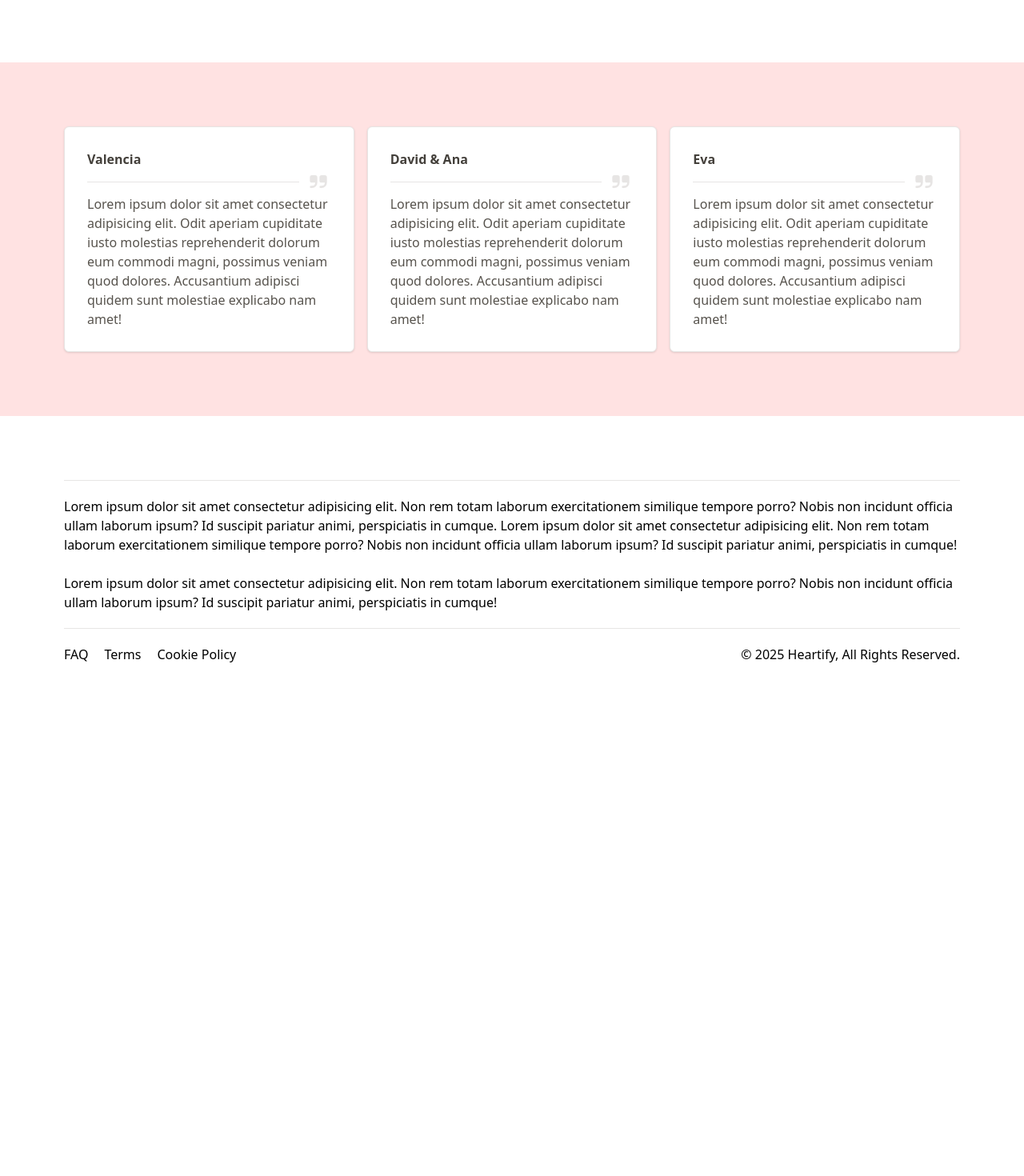
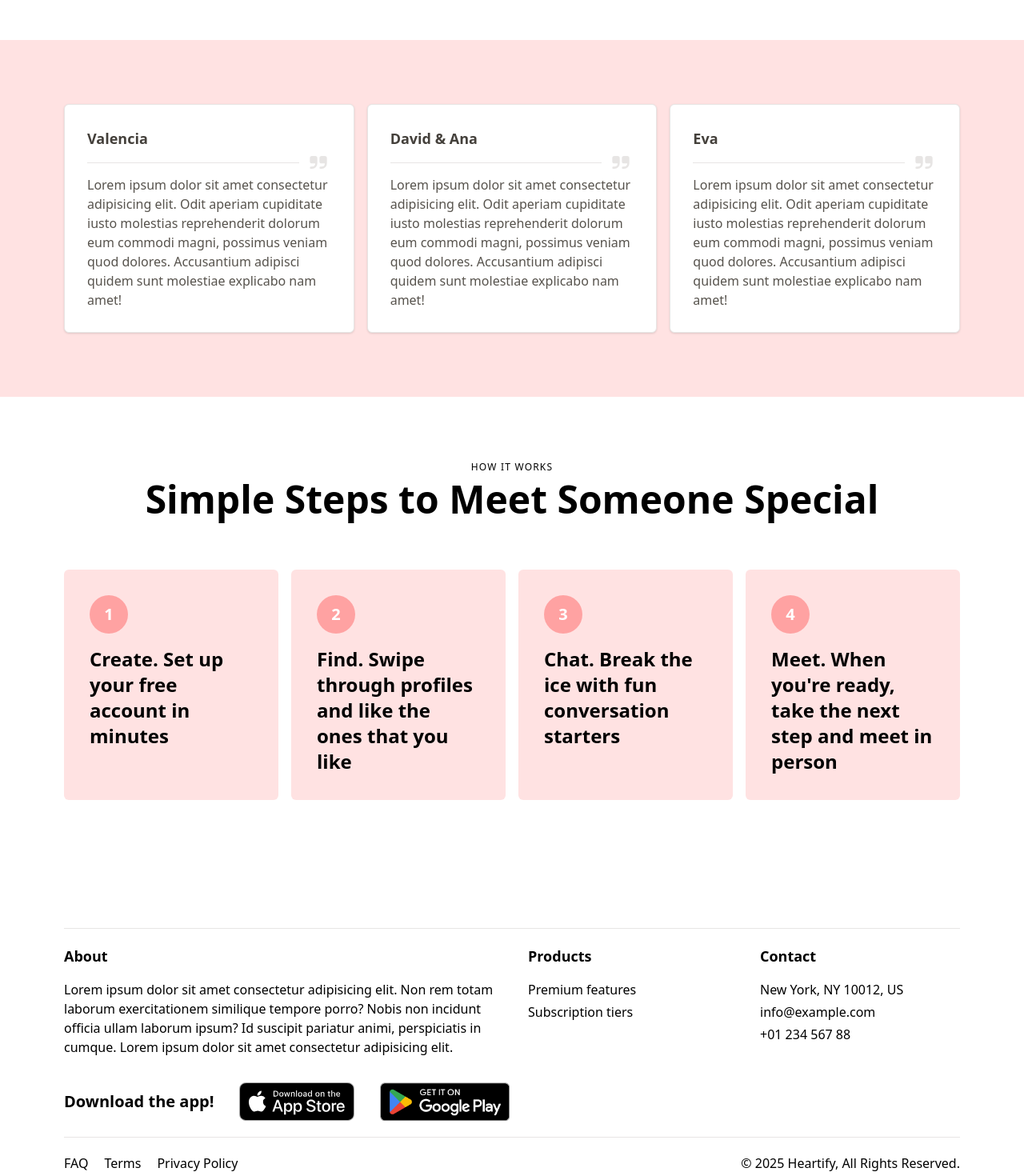
Before and after one commit to marsellius88/heartify-landing, a React (Vite) app: page / in a window 1280 px wide. Shown: the part 1174-2644 px from the top of the page at 80% size. Before the commit the page ends 2008 px from the top, so only its background shows below. Built offline with nearby package versions, Linux system fonts and the light colour scheme.

Commit message:
added how it works section and changed styling

```diff
--- a/src/App.jsx
+++ b/src/App.jsx
@@ -3,6 +3,7 @@ import Features from "./components/Features";
 import Hero from "./components/Hero";
 import Navbar from "./components/Navbar";
 import Testimonials from "./components/Testimonials";
+import HowItWorks from "./components/HowItWorks";
 import Footer from "./components/Footer";
 
 function App() {
@@ -16,6 +17,7 @@ function App() {
         <div>
           <Features targetRef={targetRef} />
           <Testimonials />
+          <HowItWorks />
           <Footer />
         </div>
       </main>
--- a/src/components/Features.jsx
+++ b/src/components/Features.jsx
@@ -7,14 +7,14 @@ import callImage from "../assets/video-call.png";
 export default function Features({ targetRef }) {
   return (
     <section ref={targetRef} className="px-20 py-20">
-      <div className="flex flex-col gap-4 items-center text-center mb-15">
-        <h3 className="text-4xl font-black">Main Features</h3>
-        <p className="px-70">
-          Lorem ipsum dolor sit amet consectetur adipisicing elit. Non rem totam
-          laborum exercitationem similique tempore porro?
-        </p>
-      </div>
-      <div className="grid grid-cols-4 gap-4">
+      <div className="container mx-auto">
+        <span className="block mb-2 text-xs font-medium tracking-widest text-center uppercase">
+          Key Features
+        </span>
+        <h2 className="text-5xl font-bold text-center">
+          The Future of Dating Starts Here
+        </h2>
+        <div className="grid grid-cols-4 mt-16 gap-4">
           <FeatureItem
             feature={{
               image: matchImage,
@@ -40,6 +40,7 @@ export default function Features({ targetRef }) {
             }}
           />
         </div>
+      </div>
     </section>
   );
 }
--- a/src/components/Footer.jsx
+++ b/src/components/Footer.jsx
@@ -1,39 +1,94 @@
+import downloadAppleImage from "../assets/download-apple.svg";
+import downloadGoogleImage from "../assets/download-google.png";
+
+const productItems = ["Premium features", "Subscription tiers"];
+const contactItems = [
+  "New York, NY 10012, US",
+  "info@example.com",
+  "+01 234 567 88",
+];
+
 export default function Footer() {
   return (
     <footer className="px-20 pt-20">
       <div className="py-5 border-y-1 border-stone-200">
-        <p>
-          Lorem ipsum dolor sit amet consectetur adipisicing elit. Non rem totam
-          laborum exercitationem similique tempore porro? Nobis non incidunt
-          officia ullam laborum ipsum? Id suscipit pariatur animi, perspiciatis
-          in cumque. Lorem ipsum dolor sit amet consectetur adipisicing elit.
-          Non rem totam laborum exercitationem similique tempore porro? Nobis
-          non incidunt officia ullam laborum ipsum? Id suscipit pariatur animi,
-          perspiciatis in cumque!
-        </p>
-        <br />
-        <p>
-          Lorem ipsum dolor sit amet consectetur adipisicing elit. Non rem totam
-          laborum exercitationem similique tempore porro? Nobis non incidunt
-          officia ullam laborum ipsum? Id suscipit pariatur animi, perspiciatis
-          in cumque!
-        </p>
+        <div className="grid grid-cols-4 gap-10">
+          <div className="col-span-2">
+            <p className="text-lg font-bold pb-4">About</p>
+            <p>
+              Lorem ipsum dolor sit amet consectetur adipisicing elit. Non rem
+              totam laborum exercitationem similique tempore porro? Nobis non
+              incidunt officia ullam laborum ipsum? Id suscipit pariatur animi,
+              perspiciatis in cumque. Lorem ipsum dolor sit amet consectetur
+              adipisicing elit.
+            </p>
+          </div>
+          <div>
+            <p className="text-lg font-bold pb-4">Products</p>
+            <ul>
+              {productItems.map((item, index) => (
+                <li key={`product-${index}`} className="mb-1">
+                  <a href="#" className="hover:text-[#d01760]">
+                    {item}
+                  </a>
+                </li>
+              ))}
+            </ul>
+          </div>
+          <div>
+            <p className="text-lg font-bold pb-4">Contact</p>
+            <ul>
+              {contactItems.map((item, index) => (
+                <li key={`contact-${index}`} className="mb-1">
+                  <a href="#" className="hover:text-[#d01760]">
+                    {item}
+                  </a>
+                </li>
+              ))}
+            </ul>
+          </div>
+        </div>
+        <div className="flex flex-row gap-8 items-center pt-8">
+          <p className="text-xl font-bold">Download the app!</p>
+          <a
+            href="https://apps.apple.com"
+            target="_blank"
+            rel="noopener noreferrer"
+          >
+            <img
+              src={downloadAppleImage}
+              alt="Download on the App Store"
+              className="h-12"
+            />
+          </a>
+          <a
+            href="https://play.google.com"
+            target="_blank"
+            rel="noopener noreferrer"
+          >
+            <img
+              src={downloadGoogleImage}
+              alt="Get it on Google Play"
+              className="h-12"
+            />
+          </a>
+        </div>
       </div>
       <div className="flex justify-between pt-5 pb-1">
         <ul className="flex space-x-5">
           <li>
-            <a href="#faq" className="hover:text-gray-300">
+            <a href="#" className="hover:text-[#d01760]">
               FAQ
             </a>
           </li>
           <li>
-            <a href="#terms" className="hover:text-gray-300">
+            <a href="#" className="hover:text-[#d01760]">
               Terms
             </a>
           </li>
           <li>
-            <a href="#cookie" className="hover:text-gray-300">
-              Cookie Policy
+            <a href="#" className="hover:text-[#d01760]">
+              Privacy Policy
             </a>
           </li>
         </ul>
--- a/src/components/Hero.jsx
+++ b/src/components/Hero.jsx
@@ -9,7 +9,7 @@ export default function Hero() {
       <div className="absolute inset-0 bg-black/50" />
       <div className="mx-auto my-auto flex flex-col gap-8 items-center z-10">
         <h2 className="text-6xl font-bold text-white">Meet Your True Love!</h2>
-        <button className="px-6 py-3 text-xl text-white font-bold bg-red-400 rounded-full hover:bg-red-500">
+        <button className="px-6 py-3 text-xl text-white font-bold bg-[#d01760] rounded-full hover:brightness-85 cursor-pointer">
           Create Account
         </button>
       </div>
--- /dev/null
+++ b/src/components/HowItWorks.jsx
@@ -0,0 +1,17 @@
+import Stepper from "./Stepper";
+
+export default function HowItWorks() {
+  return (
+    <section className="px-20 py-20">
+      <div className="container mx-auto">
+        <span className="block mb-2 text-xs font-medium tracking-widest text-center uppercase">
+          How it works
+        </span>
+        <h2 className="text-5xl font-bold text-center">
+          Simple Steps to Meet Someone Special
+        </h2>
+        <Stepper />
+      </div>
+    </section>
+  );
+}
--- a/src/components/Navbar.jsx
+++ b/src/components/Navbar.jsx
@@ -1,4 +1,6 @@
 import { useState, useEffect } from "react";
+
+const navbarItems = ["Home", "Features", "About", "Contact"];
 
 export default function Navbar({ targetRef }) {
   const [isScrolled, setIsScrolled] = useState(false);
@@ -26,29 +28,17 @@ export default function Navbar({ targetRef }) {
       }`}
     >
       <div className="max-w-7xl mx-auto px-6 py-4 flex items-center justify-between text-white">
-        <h1 className="text-2xl font-bold">Heartify</h1>
-
+        <h1 className="text-2xl font-bold">
+          <a href="#">Heartify</a>
+        </h1>
         <ul className="hidden md:flex space-x-6 text-lg">
-          <li>
-            <a href="#home" className="hover:text-gray-300">
-              Home
-            </a>
-          </li>
-          <li>
-            <a href="#features" className="hover:text-gray-300">
-              Features
-            </a>
-          </li>
-          <li>
-            <a href="#about" className="hover:text-gray-300">
-              About
-            </a>
-          </li>
-          <li>
-            <a href="#contact" className="hover:text-gray-300">
-              Contact
-            </a>
-          </li>
+          {navbarItems.map((item, index) => (
+            <li key={`navbar-${index}`}>
+              <a href="#" className="hover:text-[#d01760] hover:underline">
+                {item}
+              </a>
+            </li>
+          ))}
         </ul>
       </div>
     </nav>
--- /dev/null
+++ b/src/components/Stepper.jsx
@@ -0,0 +1,32 @@
+const stepsItem = [
+  { title: "Create", body: "Set up your free account in minutes" },
+  {
+    title: "Find",
+    body: "Swipe through profiles and like the ones that you like",
+  },
+  { title: "Chat", body: "Break the ice with fun conversation starters" },
+  {
+    title: "Meet",
+    body: "When you're ready, take the next step and meet in person",
+  },
+];
+
+export default function Stepper() {
+  return (
+    <div className="grid gap-4 mt-16 lg:grid-cols-4">
+      {stepsItem.map((item, index) => (
+        <div
+          key={`step-${index}`}
+          className="flex flex-col p-8 space-y-4 rounded-md bg-red-100"
+        >
+          <div className="flex items-center justify-center flex-shrink-0 w-12 h-12 text-xl font-bold rounded-full bg-red-300 text-white">
+            {index + 1}
+          </div>
+          <p className="text-2xl font-semibold">
+            <b>{item.title}.</b> {item.body}
+          </p>
+        </div>
+      ))}
+    </div>
+  );
+}
--- a/src/components/TestimonialItem.jsx
+++ b/src/components/TestimonialItem.jsx
@@ -3,7 +3,7 @@ import DividerWithIcon from "./DividerWithIcon";
 export default function TestimonialItem({ testimonial }) {
   return (
     <div className="p-7 bg-white border-1 border-stone-200 rounded-md shadow-sm">
-      <p className="font-bold text-stone-700">{testimonial.name}</p>
+      <p className="text-lg font-bold text-stone-700">{testimonial.name}</p>
       {/* <hr class="my-2.5 h-[1px] border-t-0 bg-stone-200" /> */}
       <DividerWithIcon />
       <p className="text-stone-600">{testimonial.body}</p>
```
Also changed, not shown: src/assets/download-apple.svg (added), src/assets/download-google.png (added). Lines whose indentation alone changed are shown as unchanged.
